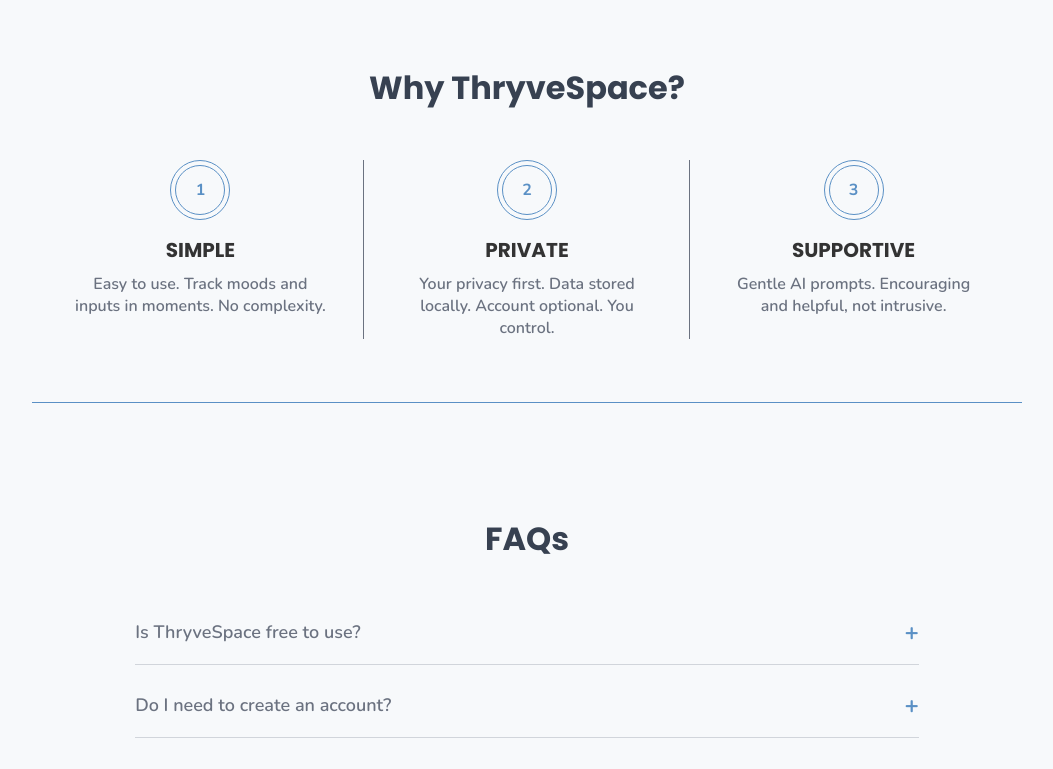
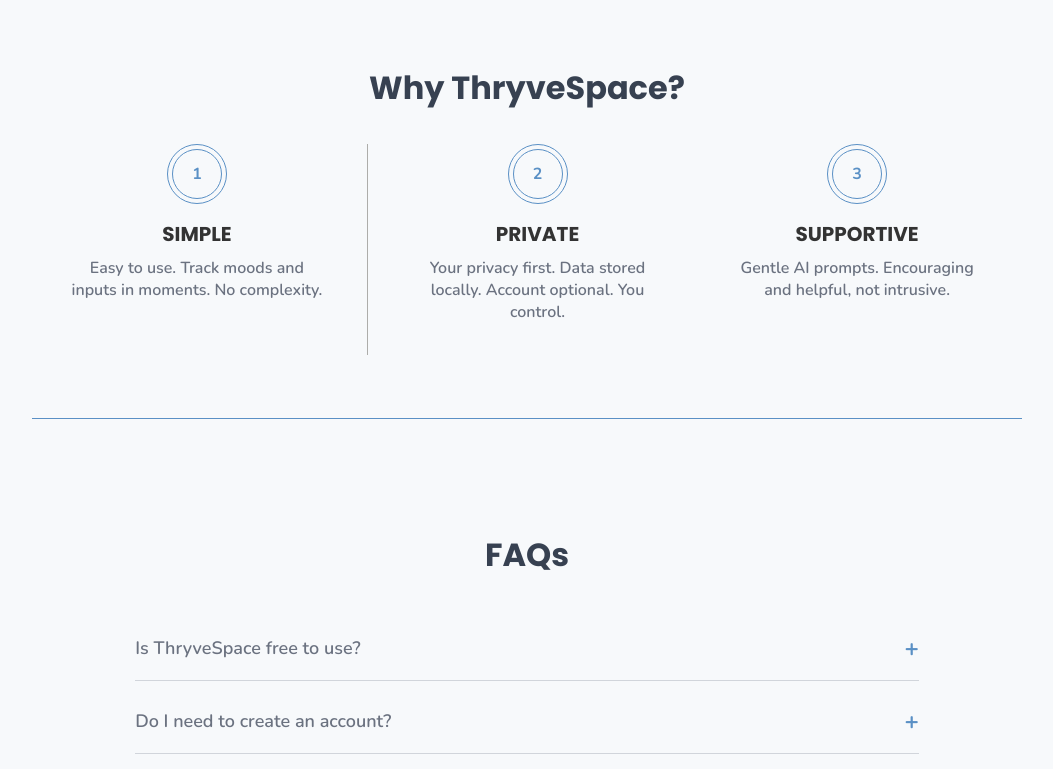
Before and after one commit to ProjectHireReady/ThryveSpace, a React (Vite) app in the folder frontend/: page / in a window 1280 px wide. Shown: the part 1836-2605 px from the top of the page, without its empty margins (113-1166 px from the left). Built offline with nearby package versions, Linux system fonts and the light colour scheme; a web font is replaced by a local one.

Commit message:
style(benefits): rename and restyle divider class for better clarity and layout

```diff
--- a/frontend/src/components/BenefitsSection.css
+++ b/frontend/src/components/BenefitsSection.css
@@ -1,4 +1,4 @@
-.benefits-section{
+.benefits-section {
   max-width: 1100px;
   margin: 0 auto;
 }
@@ -8,7 +8,7 @@
   font-weight: bold;
   text-align: center;
   color: #374151;
-  margin-bottom: 3rem;
+  margin-bottom: 2rem;
 }
 
 .benefits-container {
@@ -16,7 +16,7 @@
   justify-content: space-between;
   max-width: 1000px;
   margin: 0 auto;
-  position: relative;
+  align-items: stretch;
 }
 
 .benefit-item {
@@ -26,17 +26,23 @@
   align-items: center;
   text-align: center;
   padding: 0 20px;
-  position: relative;
 }
 
 h3.benefit-title {
   font-size: 20px;
+  color: #333333;
+  font-weight: bold;
+  text-transform: uppercase;
+  margin: 0;
 }
 
 p.benefit-desc {
   font-size: 16px;
   font-weight: 600;
-
+  color: #6b7280;
+  margin-top: 8px;
+  margin-bottom: 2rem;
+  max-width: 260px;
 }
 
 .outer-circle {
@@ -63,30 +69,15 @@
   font-size: 16px;
 }
 
-.benefit-title {
-  font-size: 16px;
-  color: #333333;
-  font-weight: bold;
-  text-transform: uppercase;
-  margin: 0;
+/* Manual divider */
+.divider {
+  width: 1px;
+  background-color: #adadaa;
+  height: auto;
+  margin: 0 10px;
 }
 
-.benefit-desc {
-  font-size: 14px;
-  color: #6b7280;
-  margin-top: 8px;
-  max-width: 260px;
-}
-
-.vertical-divider {
-  position: absolute;
-  top: 0;
-  right: 0;
-  width: 1px;
-  height: 100%;
-  background-color: #6b7280;
-}
-
+/* Responsiveness */
 @media (max-width: 768px) {
   .benefits-container {
     flex-direction: column;
@@ -94,7 +85,7 @@
     gap: 2rem;
   }
 
-  .vertical-divider {
+  .divider {
     display: none;
   }
 }
--- a/frontend/src/components/BenefitsSection.jsx
+++ b/frontend/src/components/BenefitsSection.jsx
@@ -2,11 +2,13 @@
 
 function BenefitsSection() {
   return (
+    // This section highlights the main benefits of using ThryveSpace
     <section className="benefits-section section section-border">
       <div className="section-wrapper">
         <h2 className="benefits-section">Why ThryveSpace?</h2>
       </div>
 
+      {/* Container for the three core benefits */}
       <div className="benefits-container">
         <div className="benefit-item">
           <div className="outer-circle">
@@ -16,8 +18,10 @@
           <p className="benefit-desc">
             Easy to use. Track moods and inputs in moments. No complexity.
           </p>
-          <div className="vertical-divider"></div>
         </div>
+
+         {/* Divider between Benefit 1 and 2 */}
+        <div className="divider" />
 
         <div className="benefit-item">
           <div className="outer-circle">
@@ -28,8 +32,9 @@
             Your privacy first. Data stored locally. Account optional. You
             control.
           </p>
-          <div className="vertical-divider"></div>
         </div>
+
+       {/* Divider between Benefit 2 and 3 */}
 
         <div className="benefit-item">
           <div className="outer-circle">
```
